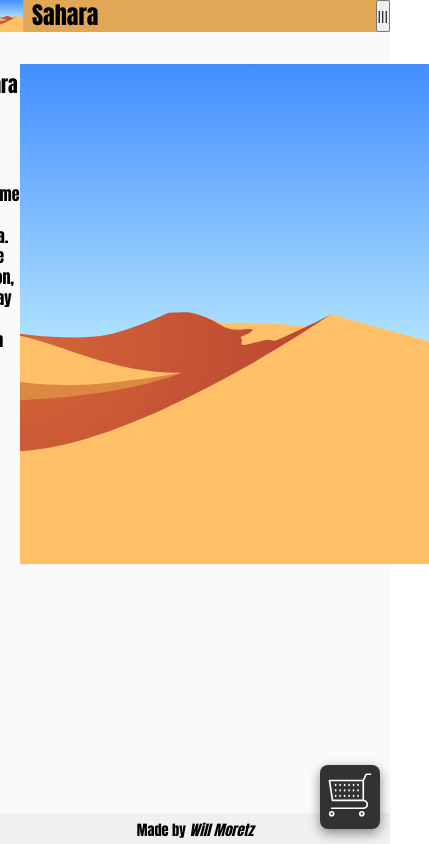
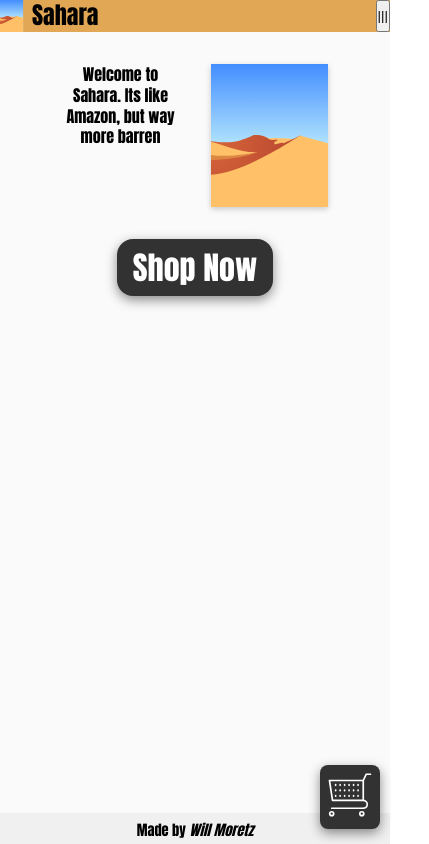
Before and after one commit to WillMoretz/shopping-cart, a React app: page / in a window 390 px wide. Shown: the whole page, 429 px wide, since content can reach past the window. Built offline with nearby package versions, Linux system fonts and the light colour scheme; no server answers.

Commit message:
added homepage styles

```diff
--- a/src/index.css
+++ b/src/index.css
@@ -419,23 +419,59 @@ h2 {
     "link img";
   justify-content: center;
   padding: 2rem 8px 1rem 8px;
+  column-gap: 2rem;
+  text-align: center;
+  /* background-image: url(img/sand.jpg);
+  backdrop-filter: blur(1px); */
 }
 
 .homepage > h2 {
   grid-area: title;
 }
 
+@media (max-width: 600px) {
+  .homepage {
+    grid-template-areas:
+      "info img"
+      "link link";
+    row-gap: 2rem;
+  }
+
+  .homepage > h2 {
+    display: none;
+  }
+}
+
 .homepage > p {
   grid-area: info;
+  font-size: clamp(1rem, 3vw, 1.25rem);
+  width: min(30vw, 400px);
+  font-weight: 700;
 }
 
 .homepage > a {
   grid-area: link;
+  font-size: clamp(2rem, 4vw, 3rem);
+  background-color: rgb(50, 50, 50);
+  color: white;
+  width: fit-content;
+  height: fit-content;
+  place-self: center;
+  padding: 0.25em 0.5em 0.25em 0.5em;
+  border-radius: 16px;
+  box-shadow: rgba(0, 0, 0, 0.45) 0 4px 12px;
+  transition: filter 225ms ease-in-out, box-shadow 225ms ease-in-out;
+}
+
+.homepage > a:hover {
+  filter: contrast(80%);
+  box-shadow: rgba(100, 100, 100, 0.45) 0 4px 12px;
 }
 
 .homepage > img {
   grid-area: img;
-  height: 500px;
+  width: clamp(100px, 30vw, 400px);
+  box-shadow: rgba(0, 0, 0, 0.2) 0 2px 6px;
 }
 
 footer {
```
